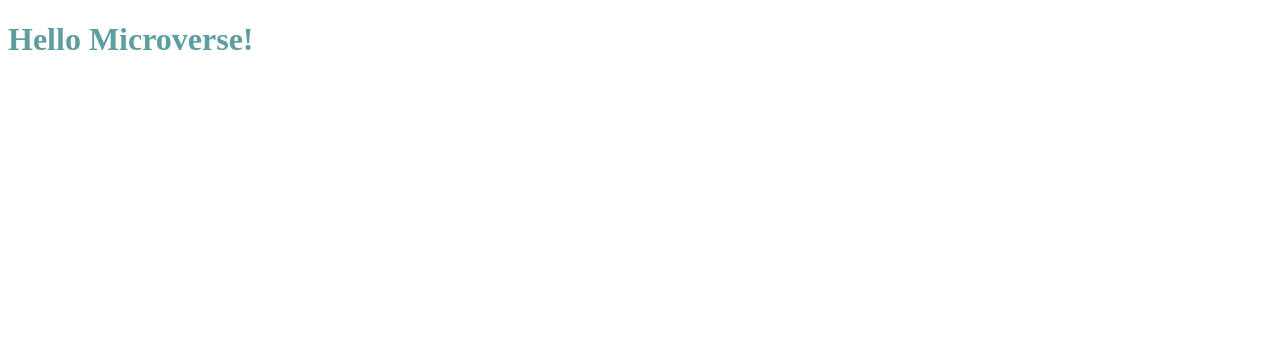
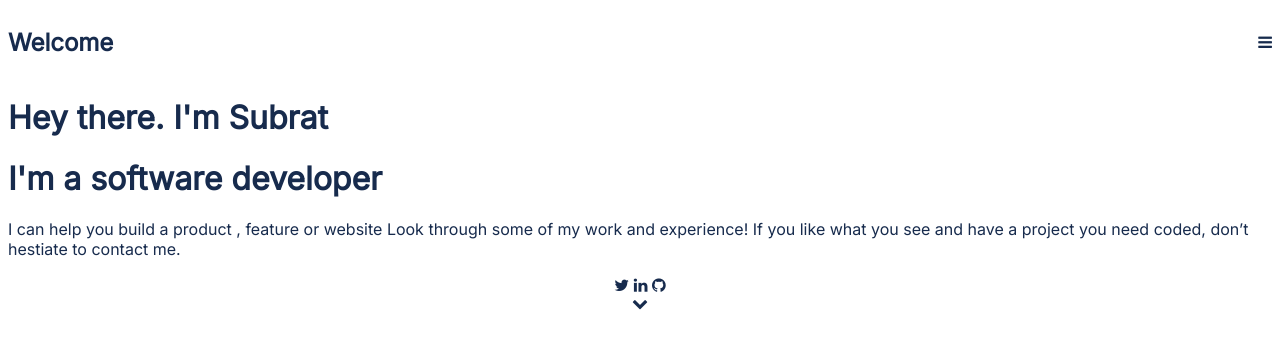
Before and after one commit to subrataindia/Portfolio-setup-and-mobile-version-skeleton, a website: page index.html in a window 1280 px wide. Drawn offline with Linux system fonts and the light colour scheme.

Commit message:
Add : unformatted text content

```diff
--- a/index.html
+++ b/index.html
@@ -4,10 +4,30 @@
     <meta charset="UTF-8">
     <meta http-equiv="X-UA-Compatible" content="IE=edge">
     <meta name="viewport" content="width=device-width, initial-scale=1.0">
-    <title>Hello Microverse!</title>
+    <title>Portfolio - Subrat Dash!</title>
     <link rel="stylesheet" href="style.css">
+    <link rel="stylesheet" href="https://cdnjs.cloudflare.com/ajax/libs/font-awesome/4.7.0/css/font-awesome.min.css">
+    <link rel="preconnect" href="https://fonts.googleapis.com">
+    <link rel="preconnect" href="https://fonts.gstatic.com" crossorigin>
+    <link href="https://fonts.googleapis.com/css2?family=Inter&display=swap" rel="stylesheet">
 </head>
 <body>
-    <h1 class="header">Hello Microverse!</h1>
+    <header>
+        <h2>Welcome</h2>
+        <i class="fa fa-bars"></i>
+    </header>
+    <main>
+        <h1>Hey there. I'm Subrat</h1><h1>I'm a software developer</h1>
+        <p> I can help you build a product , feature or website Look through some of my work and experience! If you like what you see and have a project you need coded,
+            don’t hestiate to contact me.</p>
+    </main>
+    <footer>
+        <div class="socialIcons">
+            <i class="fa fa-twitter"></i>
+            <i class="fa fa-linkedin"></i>
+            <i class="fa fa-github"></i>
+        </div>
+        <i class="fa fa-chevron-down"></i>
+    </footer>
 </body>
 </html>
--- a/style.css
+++ b/style.css
@@ -1,3 +1,18 @@
-.header {
-  color: cadetblue;
+body {
+  font-family: 'Inter', sans-serif;
+  color: #172B4D;
 }
+body{
+  display: flex;
+  flex-direction: column;
+}
+header {
+  display: flex;
+  justify-content: space-between;
+  align-items: center;
+}
+footer {
+  display: flex;
+  flex-direction: column;
+  align-items: center;
+}
```
